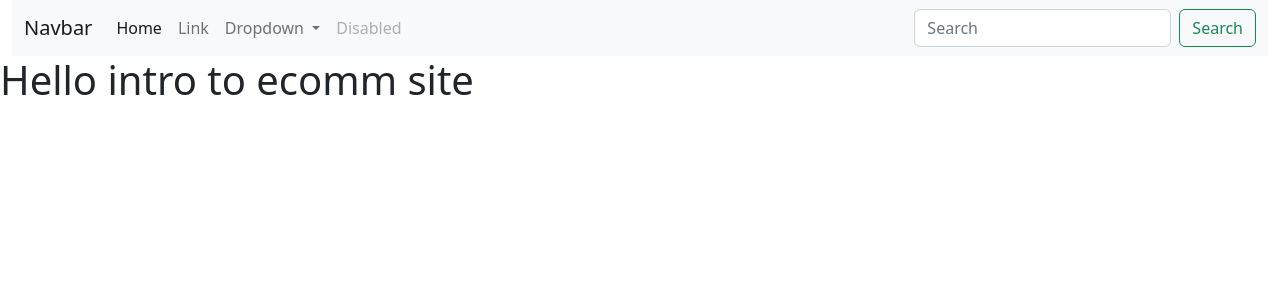
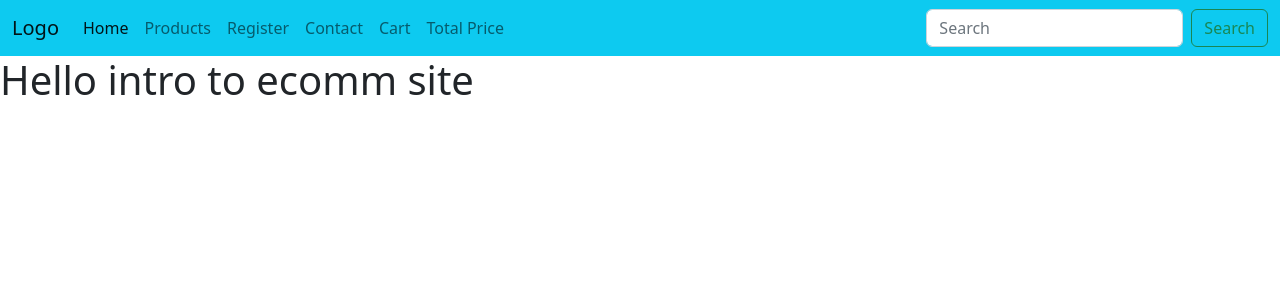
Before and after one commit to thenoiseinspace/php-practice-store-project, a PHP site: page / in a window 1280 px wide. Shown: the top 300 px of the page. Run offline with PHP 8.4, Linux system fonts and the light colour scheme.

Commit message:
Updating nav links and color

```diff
--- a/index.php
+++ b/index.php
@@ -15,35 +15,33 @@
 </head>
 <body>
     <!-- navbar -->
-    <div class="container-fluid">
+    <div class="container-fluid p-0">
         <!--first child-->
-        <nav class="navbar navbar-expand-lg bg-light">
+        <nav class="navbar navbar-expand-lg bg-info">
   <div class="container-fluid">
-    <a class="navbar-brand" href="#">Navbar</a>
+    <a class="navbar-brand" href="#">Logo</a>
     <button class="navbar-toggler" type="button" data-bs-toggle="collapse" data-bs-target="#navbarSupportedContent" aria-controls="navbarSupportedContent" aria-expanded="false" aria-label="Toggle navigation">
       <span class="navbar-toggler-icon"></span>
     </button>
     <div class="collapse navbar-collapse" id="navbarSupportedContent">
       <ul class="navbar-nav me-auto mb-2 mb-lg-0">
         <li class="nav-item">
-          <a class="nav-link active" aria-current="page" href="#">Home</a>
+          <a class="nav-link active" aria-current="page" href="/">Home</a>
         </li>
         <li class="nav-item">
-          <a class="nav-link" href="#">Link</a>
-        </li>
-        <li class="nav-item dropdown">
-          <a class="nav-link dropdown-toggle" href="#" role="button" data-bs-toggle="dropdown" aria-expanded="false">
-            Dropdown
-          </a>
-          <ul class="dropdown-menu">
-            <li><a class="dropdown-item" href="#">Action</a></li>
-            <li><a class="dropdown-item" href="#">Another action</a></li>
-            <li><hr class="dropdown-divider"></li>
-            <li><a class="dropdown-item" href="#">Something else here</a></li>
-          </ul>
+          <a class="nav-link" href="#">Products</a>
         </li>
         <li class="nav-item">
-          <a class="nav-link disabled">Disabled</a>
+          <a class="nav-link" href="#">Register</a>
+        </li>
+        <li class="nav-item">
+          <a class="nav-link" href="#">Contact</a>
+        </li>
+        <li class="nav-item">
+          <a class="nav-link" href="#">Cart</a>
+        </li>
+        <li class="nav-item">
+          <a class="nav-link" href="#">Total Price</a>
         </li>
       </ul>
       <form class="d-flex" role="search">
```
